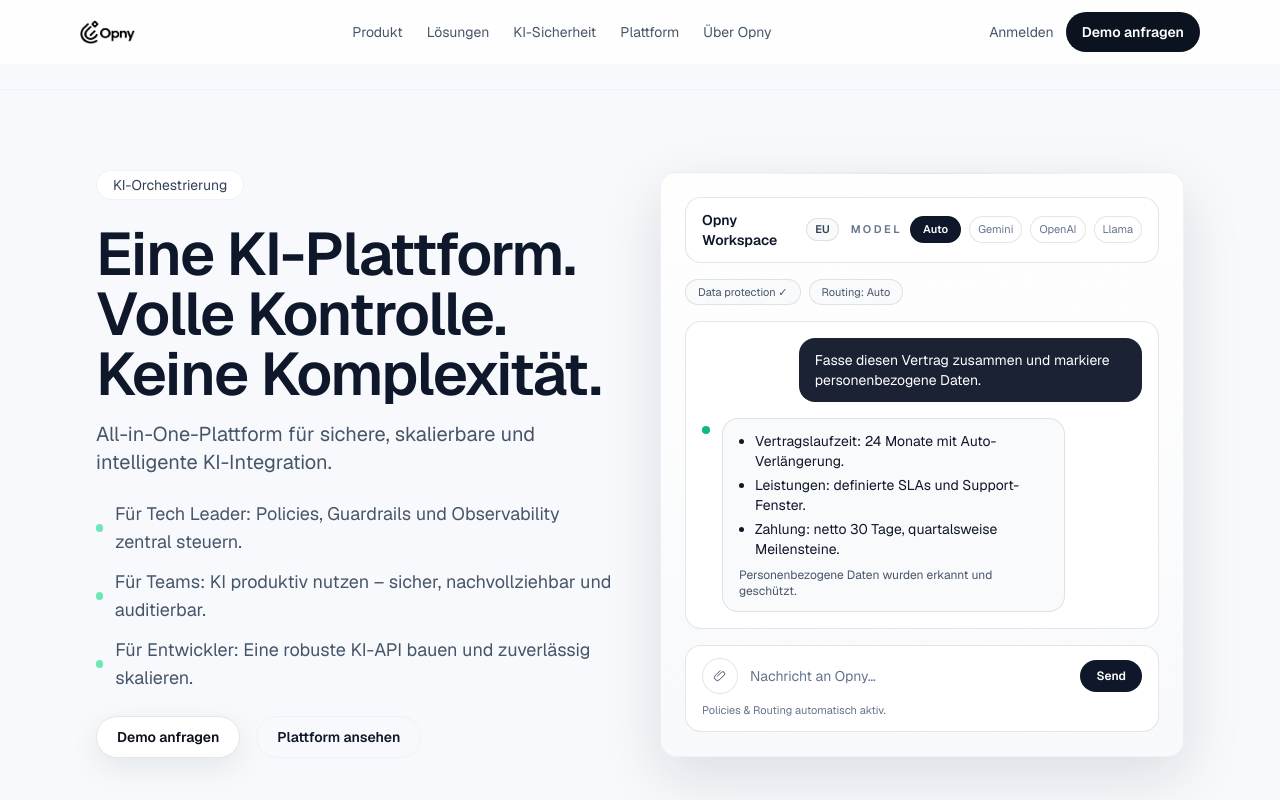
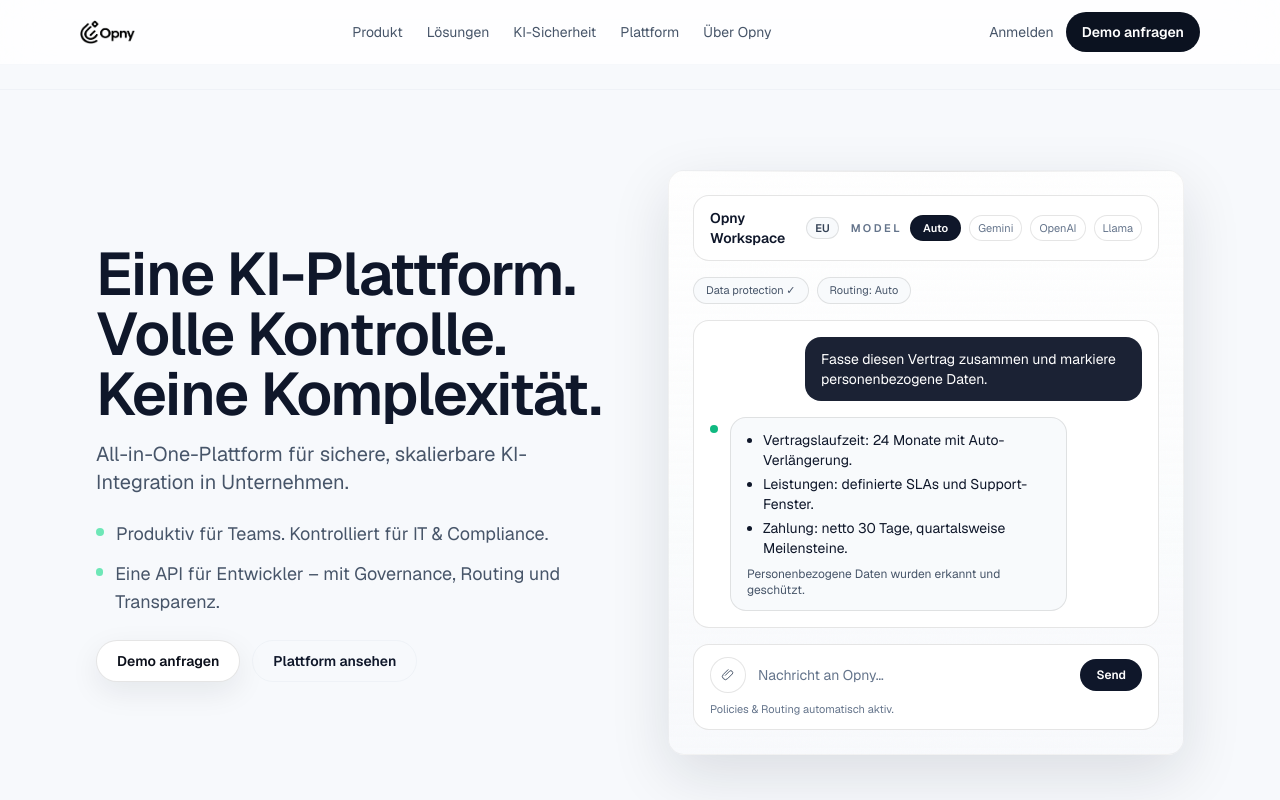
Before and after one commit to OpnyAI/opny-neu, a Next.js app: page / in a window 1280 px wide. Shown: the top 800 px of the page. Built offline with nearby package versions, Linux system fonts and the light colour scheme.

Commit message:
refactor: shorten solutions section copy

```diff
--- a/src/app/page.tsx
+++ b/src/app/page.tsx
@@ -13,33 +13,29 @@
     <div className="flex flex-col">
       {/* HERO */}
       <Region variant="light" tone="base" id="produkt">
-        <div className="grid items-center gap-10 md:grid-cols-2">
-          <div className="space-y-6 md:col-span-1">
-            <div className="inline-flex items-center gap-2 rounded-full border border-border-subtle-light/30 bg-elevated-light/90 px-4 py-1 text-sm text-text-secondary-light">
-              KI-Orchestrierung
-            </div>
+        <div className="grid items-center gap-10 lg:gap-14 md:grid-cols-2">
+          <div className="space-y-6 md:col-span-1 max-w-[520px]">
             <div className="space-y-4">
               <h1 className="text-4xl font-semibold leading-tight tracking-tight text-text-primary-light md:text-6xl">
                 Eine KI-Plattform. Volle Kontrolle. Keine Komplexität.
               </h1>
-              <p className="text-lg leading-relaxed text-text-muted-light md:text-xl">
-                All-in-One-Plattform für sichere, skalierbare und intelligente
-                KI-Integration.
+              <p className="text-lg leading-relaxed text-text-muted-light md:text-xl max-w-[46ch]">
+                All-in-One-Plattform für sichere, skalierbare KI-Integration in
+                Unternehmen.
               </p>
             </div>
-            <ul className="space-y-3 text-base text-text-muted-light md:text-lg">
+            <ul className="mt-6 space-y-3 text-base leading-relaxed text-text-muted-light md:text-lg">
               {[
-                "Für Tech Leader: Policies, Guardrails und Observability zentral steuern.",
-                "Für Teams: KI produktiv nutzen – sicher, nachvollziehbar und auditierbar.",
-                "Für Entwickler: Eine robuste KI-API bauen und zuverlässig skalieren.",
+                "Produktiv für Teams. Kontrolliert für IT & Compliance.",
+                "Eine API für Entwickler – mit Governance, Routing und Transparenz.",
               ].map((item) => (
-                <li key={item} className="flex items-center gap-3">
-                  <span className="h-2 w-2 rounded-full bg-accent" />
+                <li key={item} className="flex items-start gap-3">
+                  <span className="mt-2 h-2 w-2 rounded-full bg-accent" />
                   <span>{item}</span>
                 </li>
               ))}
             </ul>
-            <div className="flex flex-wrap gap-4">
+            <div className="mt-8 flex flex-wrap gap-3">
               <a
                 href="mailto:info@opny.ai?subject=Demo%20Anfrage%20opny.ai"
                 className="inline-flex items-center justify-center rounded-button px-5 py-2.5 text-sm font-semibold transition focus-visible:outline-none focus-visible:ring-2 focus-visible:ring-black/20 focus-visible:ring-offset-2 focus-visible:ring-offset-transparent bg-white text-[#0B0F1A] border border-black/10 shadow-[0_10px_30px_rgba(15,23,42,0.08)] hover:bg-white/95"
@@ -52,8 +48,10 @@
             </div>
           </div>
 
-          <div className="mt-10 md:col-span-1 md:mt-0">
-            <HeroChatMock />
+          <div className="mt-10 flex justify-center md:col-span-1 md:mt-0 lg:justify-end">
+            <div className="self-center">
+              <HeroChatMock />
+            </div>
           </div>
         </div>
       </Region>
@@ -368,10 +366,8 @@
               KI dort einsetzen, wo sie echten Mehrwert bringt.
             </h2>
             <p className="text-base leading-relaxed text-text-muted-light">
-              opny.ai wird dort eingesetzt, wo Teams produktiver arbeiten müssen
-              – unter klaren Richtlinien und mit messbarem Nutzen. Statt
-              isolierter Tools entstehen kontrollierte KI-Workflows, die sich in
-              bestehende Prozesse integrieren.
+              Opny hilft Teams, KI sicher und messbar in Prozesse zu bringen –
+              statt Tool-Wildwuchs und Insellösungen.
             </p>
           </div>
 
@@ -380,43 +376,35 @@
               {[
                 {
                   title: "Produkt- & Entwicklungsteams",
-                  text: "Beschleunige Produktentwicklung und interne Tools – ohne Sicherheits- oder Kostenkontrollverlust.",
+                  text: "Schneller entwickeln – mit kontrollierten Copilots und sauberem Zugriff auf Wissen.",
                   bullets: [
-                    "Interne Copilots für Code, Doku & Reviews",
-                    "RAG-Workflows mit technischem Wissen",
-                    "Automatisierte QA- und Analyse-Pipelines",
+                    "Copilots für Code, Doku & Reviews",
+                    "RAG mit technischem Know-how",
                   ],
-                  subline: "Typische Nutzer: Produkt, Engineering, Data",
                 },
                 {
                   title: "Operations & Fachbereiche",
-                  text: "Automatisiere wiederkehrende Aufgaben in Fachabteilungen – nachvollziehbar und steuerbar.",
+                  text: "Wiederkehrende Aufgaben automatisieren – nachvollziehbar, steuerbar, auditierbar.",
                   bullets: [
-                    "Dokumentenverarbeitung & Zusammenfassungen",
-                    "E-Mail-, Ticket- und Anfrage-Automatisierung",
-                    "KI-gestützte Entscheidungsunterstützung",
+                    "Dokumente, E-Mails & Tickets automatisieren",
+                    "Entscheidungen mit klaren Policies unterstützen",
                   ],
-                  subline: "Typische Nutzer: Operations, Support, Finance",
                 },
                 {
                   title: "Compliance, Legal & Risiko",
-                  text: "Nutze KI unter klaren Leitplanken – ohne Schatten-IT oder Audit-Risiken.",
+                  text: "KI nutzen, ohne Audit- und Datenschutzrisiken zu erzeugen.",
                   bullets: [
-                    "Richtlinien-konforme KI-Nutzung",
-                    "Auditierbare Prompt- & Output-Historien",
-                    "Kontrollierte Datenflüsse",
+                    "Policy-konforme Nutzung & Freigaben",
+                    "Auditierbare Prompt- und Output-Historie",
                   ],
-                  subline: "Typische Nutzer: Legal, Compliance, Risk",
                 },
                 {
                   title: "Regulierte Branchen",
-                  text: "Setze KI auch dort ein, wo Datenschutz und Regulierung höchste Priorität haben.",
+                  text: "Kontrolle bei sensiblen Daten – auch unter strengen Vorgaben.",
                   bullets: [
-                    "Pharma & Life Sciences",
-                    "Banken & Versicherungen",
-                    "Chemie & industrielle Unternehmen",
+                    "Pharma, Banken, Industrie",
+                    "Governance, Nachvollziehbarkeit, Sicherheit",
                   ],
-                  subline: "Fokus: Sicherheit, Nachvollziehbarkeit, Governance",
                 },
               ].map((card) => (
                 <div key={card.title} className="space-y-3">
@@ -426,9 +414,6 @@
                   <p className="text-base leading-relaxed text-text-muted-light">
                     {card.text}
                   </p>
-                  <div className="text-sm font-semibold uppercase tracking-[0.2em] text-text-secondary-light">
-                    Typische Anwendungsfälle
-                  </div>
                   <ul className="space-y-2 text-base text-text-muted-light">
                     {card.bullets.map((bullet) => (
                       <li key={bullet} className="flex items-start gap-3">
@@ -437,39 +422,8 @@
                       </li>
                     ))}
                   </ul>
-                  <div className="text-sm text-text-muted-light">
-                    {card.subline}
-                  </div>
                 </div>
               ))}
-            </div>
-
-            <div className="border-t border-border-subtle-light/15 pt-6">
-              <div className="grid gap-8 md:grid-cols-3">
-                {[
-                  {
-                    title: "Reduzierter Tool-Wildwuchs",
-                    text: "Ein Gateway statt paralleler KI-Tools.",
-                  },
-                  {
-                    title: "Kontrollierte Skalierung",
-                    text: "Mehr Nutzung – ohne Kosten- oder Compliance-Schock.",
-                  },
-                  {
-                    title: "Schnellere Umsetzung",
-                    text: "Produktiver Einsatz statt Proof-of-Concepts.",
-                  },
-                ].map((outcome) => (
-                  <div key={outcome.title} className="space-y-2">
-                    <div className="text-xl font-semibold text-text-primary-light md:text-2xl">
-                      {outcome.title}
-                    </div>
-                    <div className="text-base text-text-muted-light">
-                      {outcome.text}
-                    </div>
-                  </div>
-                ))}
-              </div>
             </div>
           </div>
         </div>
```
